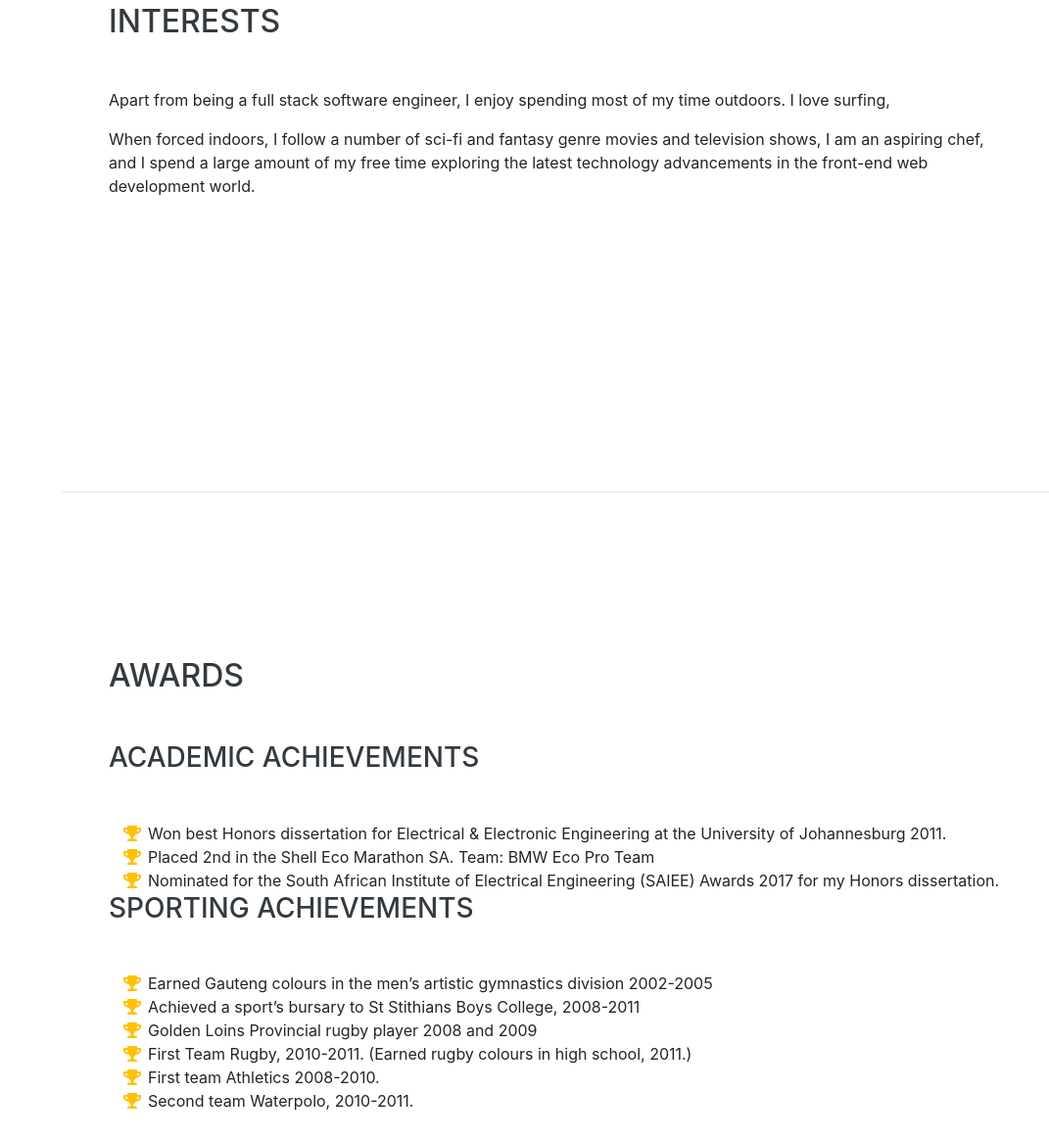
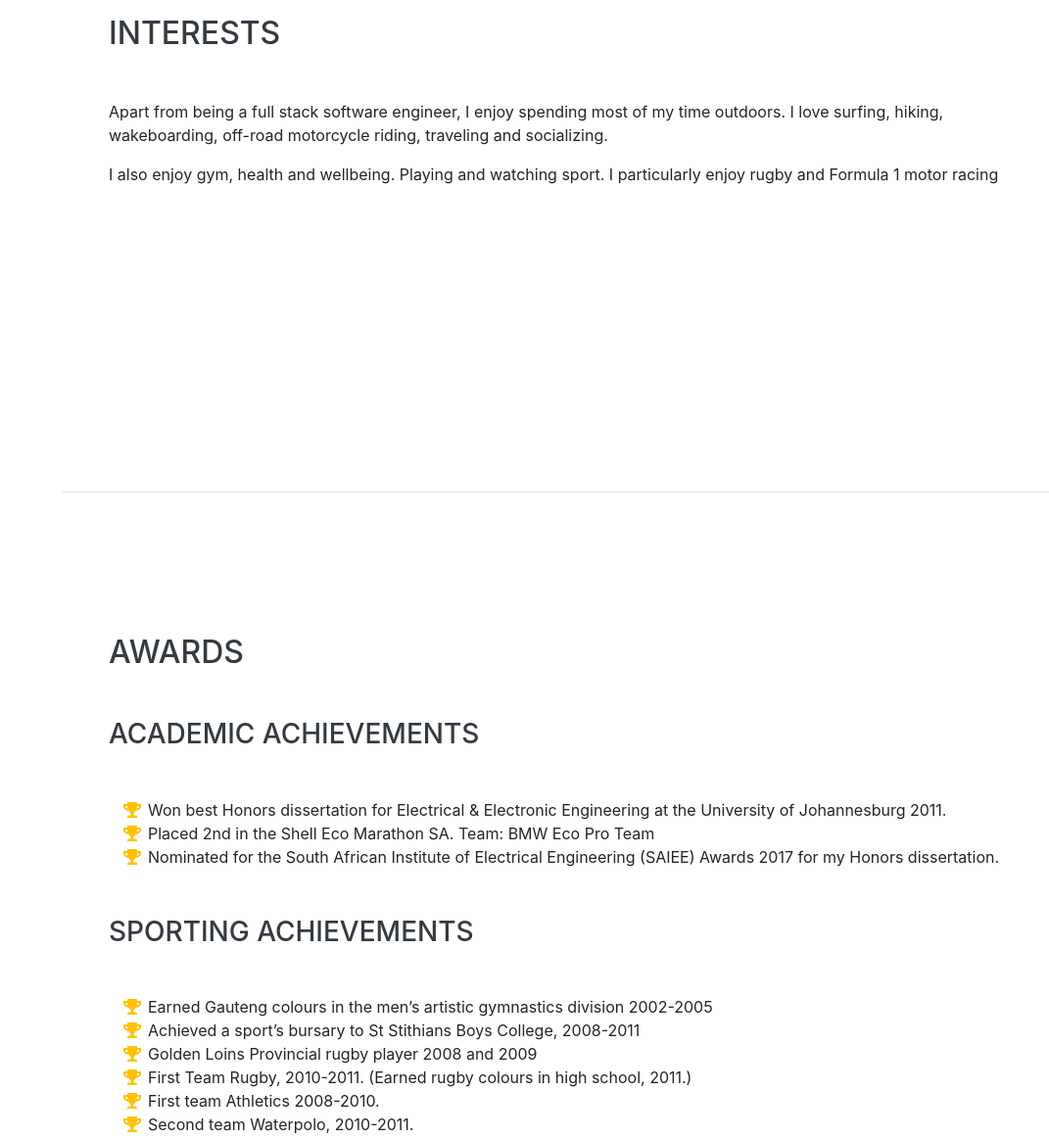
Before and after one commit to ByronDev121/cv-template, a website with bundled scripts: page index.html in a window 1280 px wide. Shown: the part 3896-5059 px from the top of the page at 98% size, without its empty margins (209-1280 px from the left). Built offline with nearby package versions, Linux system fonts and the light colour scheme; a web font is replaced by a local one.

Commit message:
first draft

```diff
--- a/index.html
+++ b/index.html
@@ -288,10 +288,10 @@
       <div class="w-100">
         <h2 class="mb-5">Interests</h2>
         <p>Apart from being a full stack software engineer, I enjoy spending most of my time outdoors. I love surfing,
+          hiking, wakeboarding, off-road motorcycle riding, traveling and socializing.
         </p>
-        <p class="mb-0">When forced indoors, I follow a number of sci-fi and fantasy genre movies and television shows,
-          I am an aspiring chef, and I spend a large amount of my free time exploring the latest technology advancements
-          in the front-end web development world.</p>
+        <p class="mb-0">I also enjoy gym, health and wellbeing. Playing and watching sport. I particularly enjoy rugby
+          and Formula 1 motor racing</p>
       </div>
     </section>
 
@@ -300,7 +300,7 @@
     <section class="resume-section p-3 p-lg-5 d-flex align-items-center" id="awards">
       <div class="w-100">
         <h2 class="mb-5">Awards</h2>
-        <h3 class="mb-5">Academic Achievements</h2>
+        <h3 class="mb-5">Academic Achievements</h3>
         <ul class="fa-ul mb-0">
           <li>
             <i class="fa-li fa fa-trophy text-warning"></i>
@@ -317,7 +317,8 @@
             dissertation.
           </li>
         </ul>
-          <h3 class="mb-5">Sporting Achievements</h2>
+
+        <h3 class="mb-5 mt-5">Sporting Achievements</h3>
         <ul class="fa-ul mb-0">
           <li>
             <i class="fa-li fa fa-trophy text-warning"></i>
```
Lines whose indentation alone changed are shown as unchanged.
